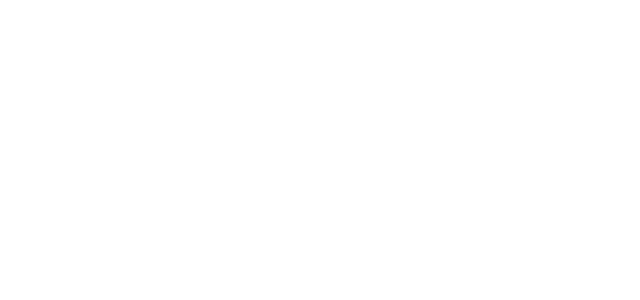
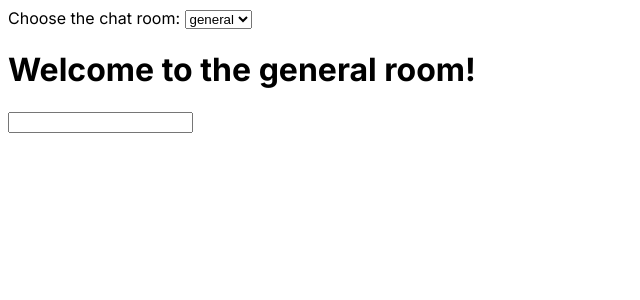
Before and after one commit to JoaoPedroCe/concepts, a Next.js app: page /useEffectExercises/Exercise1 in a window 1280 px wide. Shown: the top 300 px of the page, without its empty margins (0-640 px from the left). Built offline with nearby package versions, Linux system fonts and the light colour scheme.

Commit message:
feat - add components

```diff
--- a/src/app/useEffectExercises/Exercise1/page.tsx
+++ b/src/app/useEffectExercises/Exercise1/page.tsx
@@ -1,4 +1,54 @@
 "use client";
-export default function Exercise1() {
-  <div>Exercicio 1</div>;
+
+import { useEffect, useState } from "react";
+
+export function createConnection(serverUrl: string, roomId: string) {
+  // A real implementation would actually connect to the server
+  return {
+    connect() {
+      console.log(
+        '✅ Connecting to "' + roomId + '" room at ' + serverUrl + "..."
+      );
+    },
+    disconnect() {
+      console.log('❌ Disconnected from "' + roomId + '" room at ' + serverUrl);
+    },
+  };
 }
+
+const serverUrl = "https://localhost:1234";
+function ChatRoom({ roomId }: { roomId: string }) {
+  const [message, setMessage] = useState("");
+
+  useEffect(() => {
+    const connection = createConnection(serverUrl, roomId);
+    connection.connect();
+    return () => {
+      connection.disconnect();
+    };
+  }, [roomId]); //Add room ID como dependencia
+
+  return (
+    <>
+      <h1>Welcome to the {roomId} room!</h1>
+      <input value={message} onChange={(e) => setMessage(e.target.value)} />
+    </>
+  );
+}
+
+export default function App() {
+  const [roomId, setRoomId] = useState("general");
+  return (
+    <>
+      <label>
+        Choose the chat room:{" "}
+        <select value={roomId} onChange={(e) => setRoomId(e.target.value)}>
+          <option value="general">general</option>
+          <option value="travel">travel</option>
+          <option value="music">music</option>
+        </select>
+      </label>
+      <ChatRoom roomId={roomId} />
+    </>
+  );
+}
--- /dev/null
+++ b/src/app/useEffectExercises/Exercise2/page.tsx
@@ -0,0 +1 @@
+export default function Exercise2() {}
--- a/src/app/useEffectExercises/page.tsx
+++ b/src/app/useEffectExercises/page.tsx
@@ -10,7 +10,11 @@ export default function UseEffectExercises() {
   return (
     <ul>
       <li>
-        <Link href={getRoute("/Exercise1")}>Exercise1</Link>
+        <Link href={getRoute("/Exercise1")}>
+          Exercise1
+          <br />
+          https://react.dev/learn/lifecycle-of-reactive-effects#the-lifecycle-of-an-effect
+        </Link>
       </li>
     </ul>
   );
```
Also changed, not shown: src/components/Title/ExerciseTitle.tsx (added, +19 -0 lines).
